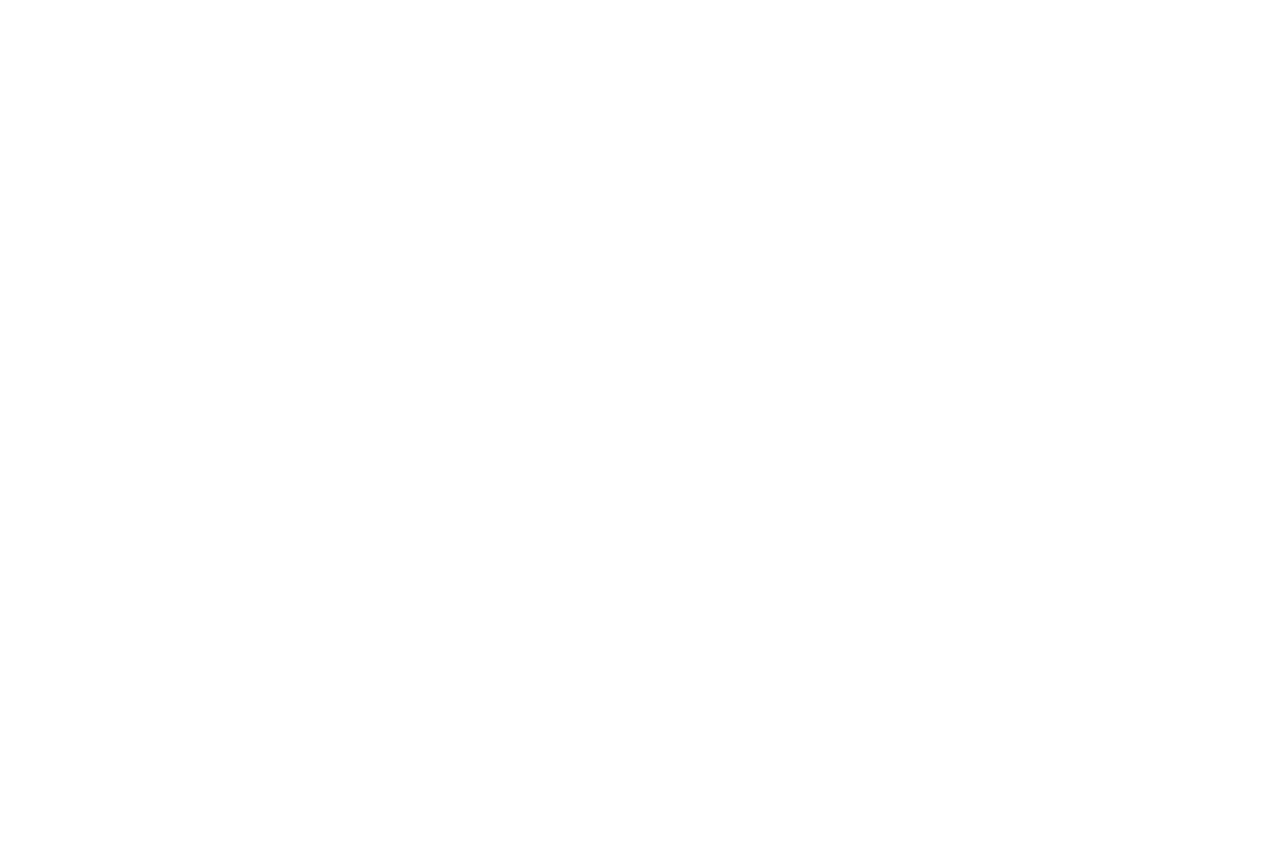
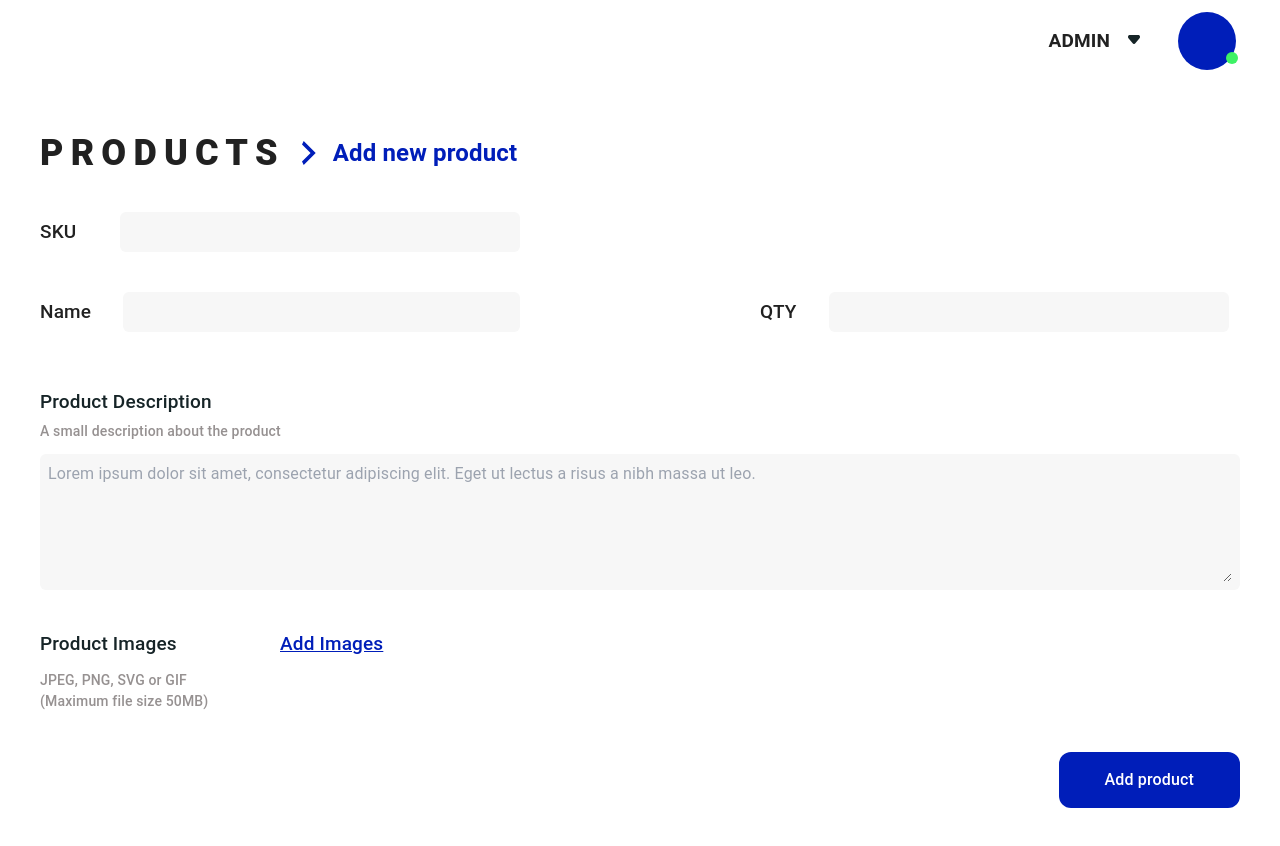
Before and after one commit to NaveenDanj/code94-ecom-frontend, a React (Vite) app: page /add-product in a window 1280 px wide. Before the commit this address had no page. Before the commit the page ends 800 px from the top, so only its background shows below. Built offline with nearby package versions, Linux system fonts and the light colour scheme.

Commit message:
added add product page

```diff
--- a/src/App.tsx
+++ b/src/App.tsx
@@ -5,6 +5,7 @@
 import Product from './pages/App/Product';
 import Favourite from './pages/App/Favourite';
 import SearchResult from './pages/App/SearchResult';
+import AddPrduct from './pages/App/AddPrduct';
 
 const lightTheme = createTheme({
   palette: {
@@ -27,6 +28,7 @@
             <Route index element={<Product />} />
             <Route path='/favourite' element={<Favourite />} />
             <Route path='/search' element={<SearchResult />} />
+            <Route path='/add-product' element={<AddPrduct />} />
           </Route>
 
         </Routes>
--- /dev/null
+++ b/src/pages/App/AddPrduct.tsx
@@ -0,0 +1,99 @@
+import arrowIcon from '../../assets/icons/arrow.svg'
+
+
+function AddPrduct() {
+  return (
+    <div className="tw-w-full tw-flex tw-flex-col tw-p-10">
+
+        <div className="tw-mt-1 tw-mb-5 tw-flex tw-gap-2">
+            <label className="tw-text-[36px] tw-font-[900] tw-tracking-[0.2em] tw-my-auto">PRODUCTS</label>
+            <img  className='tw-my-auto' src={arrowIcon} />
+            <label className="tw-text-[24px] tw-font-[700] tw-text-[#001EB9] tw-my-auto">Add new product</label>
+        </div>
+
+        <div className='tw-w-full tw-flex tw-flex-col tw-mt-3'>
+
+            <div className='tw-flex tw-w-full tw-max-w-[480px]'>
+
+                <div className='tw-w-full tw-flex tw-gap-8 tw-justify-between'>
+
+                    <label className='tw-text-[19px] tw-font-[500] tw-my-auto'>SKU</label>
+
+                    <div className='tw-bg-[#F7F7F7] tw-p-2 tw-rounded-md tw-max-w-[400px] tw-flex tw-flex-grow'>
+                        <input type='text' className='tw-bg-[#F7F7F7] tw-w-full' />
+                    </div>
+
+                </div>
+
+
+            </div>
+
+            <div className='tw-flex tw-w-full tw-justify-between tw-mt-10 '>
+
+                <div className='tw-w-full tw-flex tw-gap-8 tw-max-w-[480px]'>
+
+                    <label className='tw-text-[19px] tw-font-[500] tw-my-auto'>Name</label>
+
+                    <div className='tw-bg-[#F7F7F7] tw-p-2 tw-rounded-md tw-max-w-[400px] tw-flex tw-flex-grow'>
+                        <input type='text' className='tw-bg-[#F7F7F7] tw-w-full' />
+                    </div>
+
+                </div>
+
+
+                <div className='tw-w-full tw-flex tw-gap-8 tw-max-w-[480px]'>
+
+                    <label className='tw-text-[19px] tw-font-[500] tw-my-auto'>QTY</label>
+
+                    <div className='tw-bg-[#F7F7F7] tw-p-2 tw-rounded-md tw-w-[400px]'>
+                        <input type='text' className='tw-bg-[#F7F7F7] tw-w-full' />
+                    </div>
+
+                </div>
+
+
+            </div>
+
+        </div>
+
+        <div className='tw-w-full tw-flex tw-flex-col tw-mt-14'>
+
+            <div className='tw-flex tw-flex-col tw-gap-1'>
+
+                <label className="tw-text-[19px] tw-font-[500] tw-text-[#162427]">Product Description</label>
+                <p className="tw-text-[14px] tw-font-[500] tw-text-[#969191]">A small description about the product</p>
+
+                <div className='tw-bg-[#F7F7F7] tw-p-2 tw-rounded-md tw-mt-2  tw-flex tw-flex-grow'>
+                    <textarea rows={5} className='tw-bg-[#F7F7F7] tw-w-full' placeholder='Lorem ipsum dolor sit amet, consectetur adipiscing elit. Eget ut lectus a risus a nibh massa ut leo.' />
+                </div>
+
+            </div>
+
+        </div>
+
+        <div className='tw-w-full tw-flex tw-gap-5 tw-mt-10'>
+
+            <div className='tw-flex tw-flex-col tw-gap-3'>
+                <label className="tw-text-[19px] tw-font-[500] tw-text-[#162427]">Product Images</label>
+                <p className="tw-text-[14px] tw-font-[500] tw-max-w-[200px] tw-text-[#969191]">JPEG, PNG, SVG or GIF (Maximum file size 50MB)</p>
+            </div>
+
+            <div className='tw-flex tw-gap-3'>
+
+            </div>
+
+            <div className=''>
+                <label className="tw-text-[19px] tw-font-[500] tw-text-[#001EB9] tw-cursor-pointer tw-underline">Add Images</label>
+            </div>
+
+        </div>
+
+        <div className='tw-w-full tw-flex tw-justify-end tw-mt-10'>
+            <button className="tw-px-[45px] tw-flex tw-py-[15px] tw-rounded-xl tw-bg-[#001EB9] tw-text-white tw-my-auto">Add product</button>
+        </div>
+
+    </div>
+  )
+}
+
+export default AddPrduct
```
